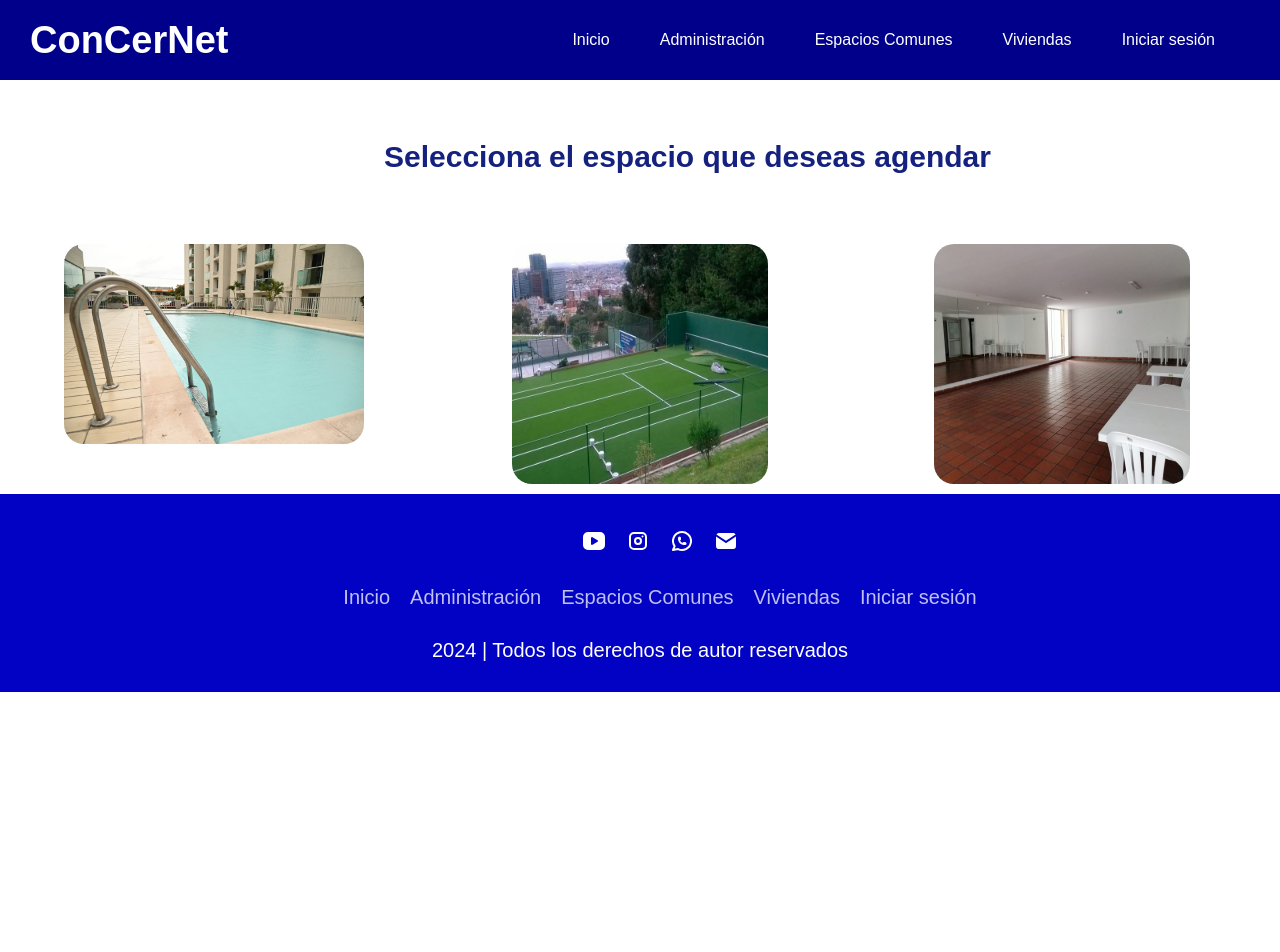
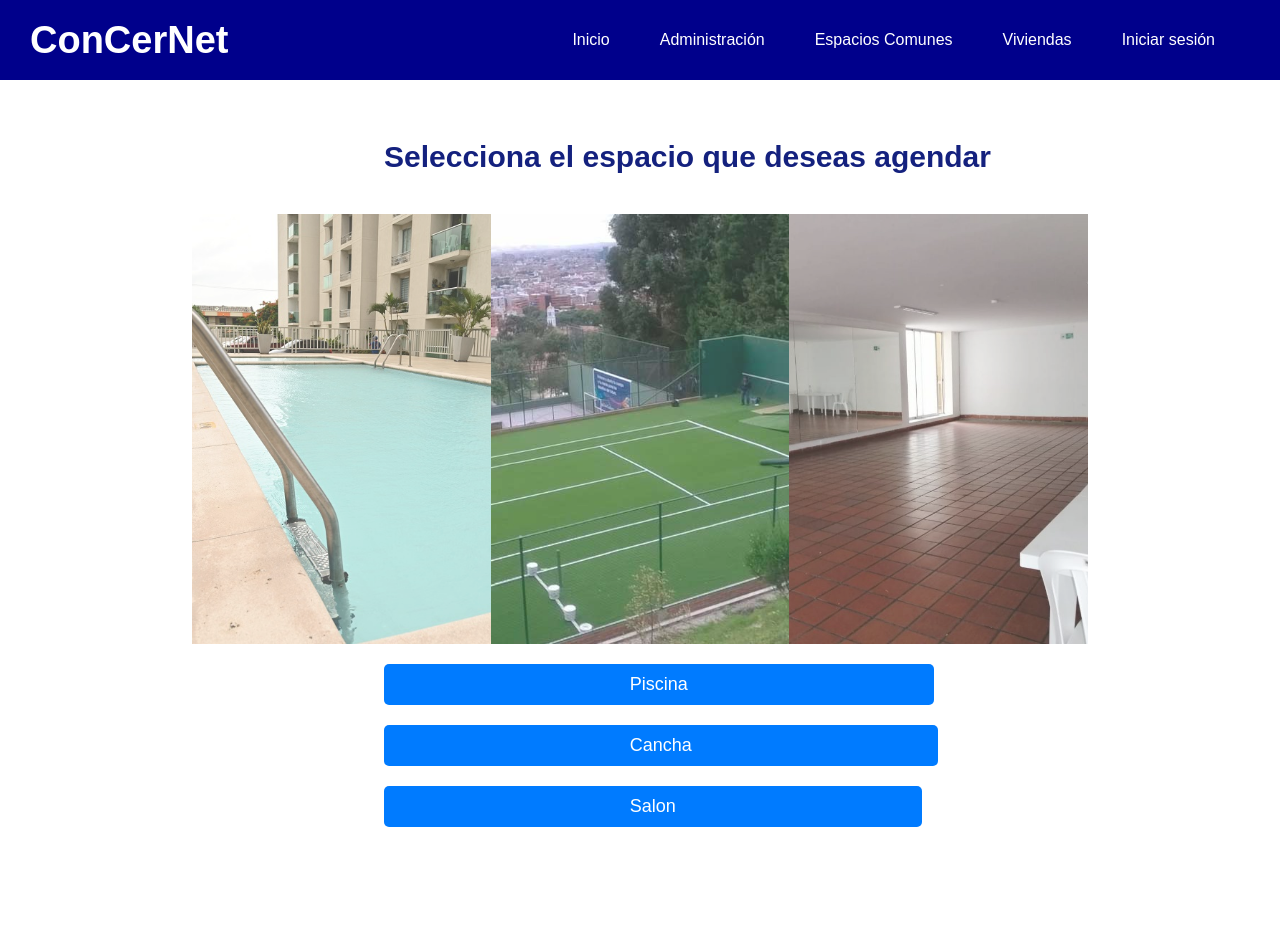
Before and after one commit to ConCerNet/ConCerNet, a React (Create React App) app in the folder concernet/: page /Espacios in a window 1280 px wide. Shown: the top 952 px of the page. Before the commit the page ends 800 px from the top, so only its background shows below. Built offline with nearby package versions, Linux system fonts and the light colour scheme.

Commit message:
Actualizacion del apartado de espacios

```diff
--- a/concernet/src/EspaciosData.js
+++ b/concernet/src/EspaciosData.js
@@ -6,17 +6,17 @@ export const EspaciosData = [
         {
             id: 1,
             imagen: piscina,
-            nombre: 'piscina',
+            nombre: 'Piscina',
         },
         {
             id: 2,
             imagen: cancha,
-            nombre: 'cancha',
+            nombre: 'Cancha',
         },
         {
             id: 3,
             imagen: salon,
-            nombre: 'salon',
+            nombre: 'Salon',
         },
     ];
 export default EspaciosData;
--- a/concernet/src/Pages/Espacios.jsx
+++ b/concernet/src/Pages/Espacios.jsx
@@ -1,18 +1,20 @@
 import NavBar from '../Components/NavBar';
-import piscina from '../Images/piscina.jpg';
-import cancha from '../Images/cancha.jpg';
-import salon from '../Images/salonSocial.jpeg';
 import '../Styles/Espacios.css';
 import { Link } from "react-router-dom";
 import React from 'react';
 import Footer from "../Components/Footer";
+import espacios from "../EspaciosData";
+import { useState } from 'react';
 
 const Espacios = ()=>{
-    const espacios = [
-        { id: 1, imagen: piscina, nombre: 'piscina' },
-        { id: 2, imagen: cancha, nombre: 'cancha' },
-        { id: 3, imagen: salon, nombre: 'salon' },
-      ];
+    const [seleccionImg, setSeleccionImg] = useState(null);
+
+    const handleMouseOver = (nombre)=>{
+        setSeleccionImg(nombre);
+    }
+    const handleMouseOut = ()=>{
+        setSeleccionImg(null);
+    }
     return (
         <div className="espacio">
             <NavBar />
@@ -20,14 +22,21 @@ const Espacios = ()=>{
                     <h2>Selecciona el espacio que deseas agendar</h2>
                 </div>
                 <div className='espaciosList'>
+                    <section>
                         {espacios.map((espacio) => (
+                            <img key={espacio.id} id={espacio.nombre} src={espacio.imagen} alt={espacio.nombre}
+                                title={espacio.nombre}
+                                className={seleccionImg === espacio.nombre ? 'hovered' : ''}/>
+                        ))}
+                    </section>
+                    <div className='botonesList'>
+                        {espacios.map((espacio) =>(
                             <Link key={espacio.id} to={`/Espacios/${espacio.id}`}>
-                                <div className='contenedorEspacio'>
-                                    <img id={espacio.nombre} src={espacio.imagen} alt={espacio.nombre} title={espacio.nombre} />
-                                    {/*<h3 className={espacio.nombre}>{espacio.nombre}</h3>*/}
-                                </div>
+                                <button onMouseOver={()=>{handleMouseOver(espacio.nombre)}} onMouseOut={handleMouseOut}
+                                    className={espacio.nombre}>{espacio.nombre}</button>
                             </Link>
                         ))}
+                    </div>
                 </div>
             <Footer/>
         </div>
--- a/concernet/src/Styles/Espacios.css
+++ b/concernet/src/Styles/Espacios.css
@@ -7,76 +7,52 @@
     padding: 15px 0px;
 }
 
-.espaciosList{
+.espaciosList section{
     display: flex;
-    flex-direction: row;
-    justify-content: space-between;
-    margin-top: 30px;
+    width: 70%;
+    height: 430px;
+    padding-left: 15%;
 }
 
-.espaciosList a{
-    display: block;
-    width: 10%;
-    height: fit-content;
-    text-decoration: none;
-    padding: 0%;
-    margin: 0%;
+.espaciosList section img{
+    width: 0;
+    flex-grow: 1;
+    object-fit: cover;
+    opacity: .8;
+    transition: .5s ease;
 }
 
-.contenedorEspacio{
-    height: 250px;
+.espaciosList section img.hovered, .espaciosList section img:hover {
+    width: 300px;
+    opacity: 1;
+    filter: contrast(120%);
 }
 
-.contenedorEspacio .piscina{
-    flex: 1;
-    text-align: center;
-    margin-top: 10px;
-    margin-left: 160px;
+.botonesList{
+    display: flex;
+    flex-direction: column;
+    margin-top: 20px;
+    padding: 0% 30% 10%;
+    gap: 20px;
 }
 
-.contenedorEspacio .cancha{
-    flex: 1;
-    text-align: center;
-    margin-top: 10px;
-    margin-left: 60%;
-    position: absolute;
-    bottom: 37%;
-    right: 48%;
+.botonesList button{
+    padding: 10px 48%;
+    border: none;
+    block-size: auto;
+    border-radius: 5px;
+    background-color: #007BFF;
+    color: white;
+    font-size: 18px;
+    cursor: pointer;
+    transition: background-color 0.3s ease, transform 0.3s ease;
 }
 
-.contenedorEspacio .salon{
-    flex: 1;
-    text-align: center;
-    margin-top: 10px;
-    position: absolute;
-    bottom: 37%;
-    right: 15%;
+.botonesList button:hover {
+    background-color: #0056b3;
+    transform: scale(1.05);
+  }
+
+.botonesList button:focus {
+    outline: none;
 }
-
-.contenedorEspacio #piscina{
-    width: 300px;
-    height: 200px;
-    border-radius: 20px;
-    margin-left: 50%;
-}
-
-.contenedorEspacio #cancha{
-    width: 20%;
-    height: 30%;
-    border-radius: 20px;
-    position: absolute;
-    right: 40%;
-}
-
-.contenedorEspacio #salon{
-    width: 20%;
-    height: 30%;
-    border-radius: 20px;
-    position: absolute;
-    right: 7%;
-
-}
-
-.espaciosList img:hover{
-    transform: scale(1.1);
-}
```
Also changed, not shown: concernet/src/Scripts/Espacios.js (added).
